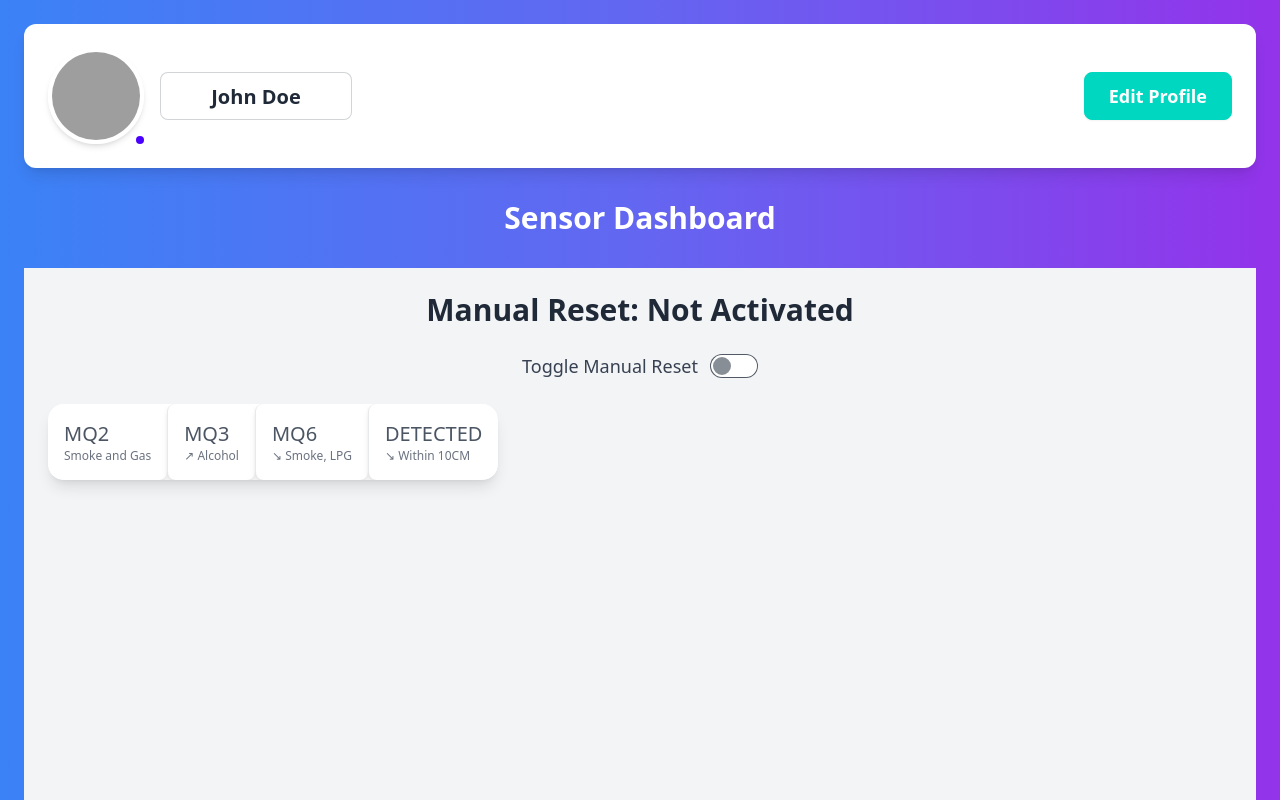
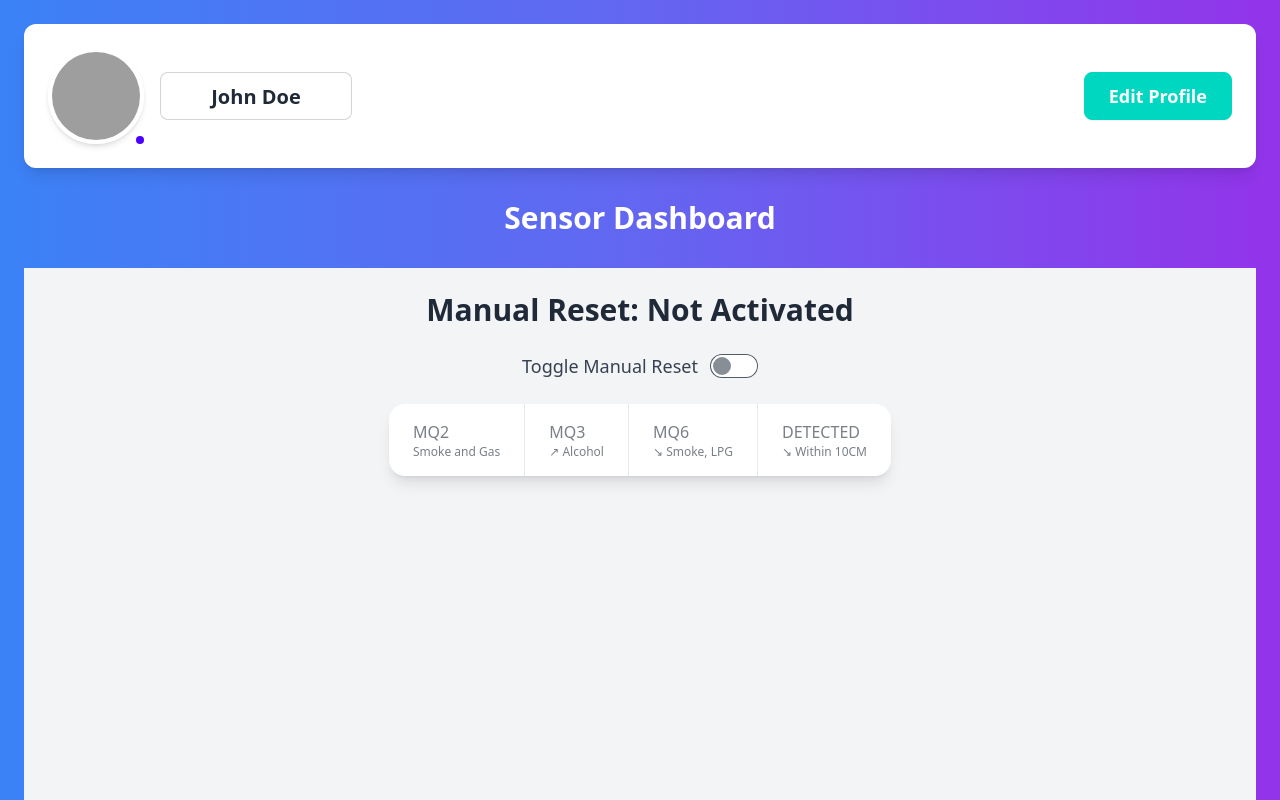
Before and after one commit to captainspeedy68/embedded-smart-house-client, a React (Vite) app: page / in a window 1280 px wide. Shown: the top 800 px of the page. Built offline with nearby package versions, Linux system fonts and the light colour scheme; no server answers; the database is empty; grey boxes are pictures that could not be loaded.

Commit message:
changing bg color and placement for the toggles

```diff
--- a/src/Components/Showdata.jsx
+++ b/src/Components/Showdata.jsx
@@ -71,33 +71,30 @@ const Showdata = () => {
         </label>
       </div>
 
-      <div className="stats stats-vertical lg:stats-horizontal shadow-lg">
-        {/* MQ2 Sensor */}
-        <div className="stat bg-white p-4 rounded-lg shadow-md hover:shadow-xl">
-          <div className="stat-title text-xl text-gray-600">MQ2</div>
-          <div className="stat-value text-2xl font-bold text-indigo-600">{sensors.MQ2}</div>
-          <div className="stat-desc text-gray-500">Smoke and Gas</div>
-        </div>
+      <div className="flex justify-center">
+        <div className="stats stats-vertical lg:stats-horizontal shadow-lg bg-white">
+          <div className="stat">
+            <div className="stat-title">MQ2</div>
+            <div className="stat-value">{sensors.MQ2}</div>
+            <div className="stat-desc">Smoke and Gas</div>
+          </div>
 
-        {/* MQ3 Sensor */}
-        <div className="stat bg-white p-4 rounded-lg shadow-md hover:shadow-xl">
-          <div className="stat-title text-xl text-gray-600">MQ3</div>
-          <div className="stat-value text-2xl font-bold text-indigo-600">{sensors.MQ3}</div>
-          <div className="stat-desc text-gray-500">↗︎ Alcohol</div>
-        </div>
+          <div className="stat">
+            <div className="stat-title">MQ3</div>
+            <div className="stat-value">{sensors.MQ3}</div>
+            <div className="stat-desc">↗︎ Alcohol</div>
+          </div>
 
-        {/* MQ6 Sensor */}
-        <div className="stat bg-white p-4 rounded-lg shadow-md hover:shadow-xl">
-          <div className="stat-title text-xl text-gray-600">MQ6</div>
-          <div className="stat-value text-2xl font-bold text-indigo-600">{sensors.MQ6}</div>
-          <div className="stat-desc text-gray-500">↘︎ Smoke, LPG</div>
-        </div>
-
-        {/* DETECTED Status */}
-        <div className="stat bg-white p-4 rounded-lg shadow-md hover:shadow-xl">
-          <div className="stat-title text-xl text-gray-600">DETECTED</div>
-          <div className="stat-value text-2xl font-bold text-indigo-600">{detected}</div>
-          <div className="stat-desc text-gray-500">↘︎ Within 10CM</div>
+          <div className="stat">
+            <div className="stat-title">MQ6</div>
+            <div className="stat-value">{sensors.MQ6}</div>
+            <div className="stat-desc">↘︎ Smoke, LPG</div>
+          </div>
+          <div className="stat">
+            <div className="stat-title">DETECTED</div>
+            <div className="stat-value">{detected}</div>
+            <div className="stat-desc">↘︎ Within 10CM</div>
+          </div>
         </div>
       </div>
     </div>
```
